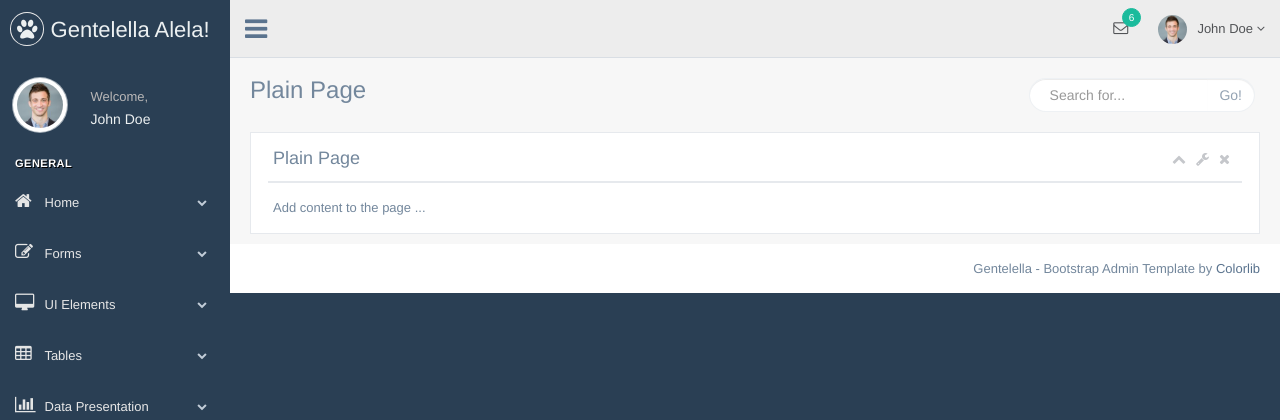
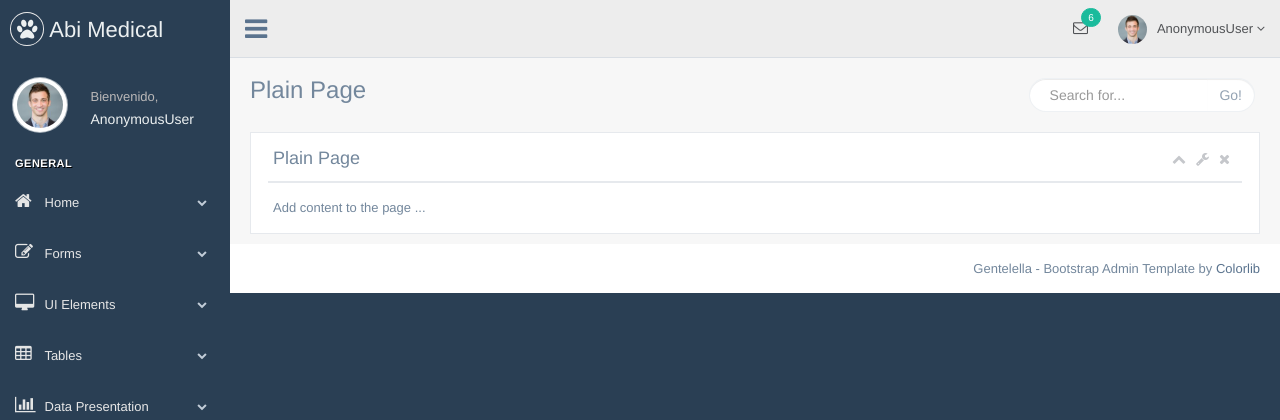
Before and after one commit to abi-medical/abi-back, a Django app: template templates/base.html in a window 1280 px wide. Shown: the top 420 px of the page. Run offline with Django 3.2, Linux system fonts and the light colour scheme; the template is opened without the code that fills it, so the values that code supplies are empty; some libraries are stand-ins or nearby versions.

Commit message:
Show usarnanme  in template

```diff
--- a/templates/base.html
+++ b/templates/base.html
@@ -10,7 +10,7 @@
     <meta http-equiv="X-UA-Compatible" content="IE=edge">
     <meta name="viewport" content="width=device-width, initial-scale=1">
 
-    <title>Gentelella Alela! | </title>
+    <title>Abi Medical | </title>
 
     <!-- Bootstrap -->
     <link href="{% static 'vendors/bootstrap/dist/css/bootstrap.min.css'%}" rel="stylesheet">
@@ -30,7 +30,7 @@
         <div class="col-md-3 left_col">
           <div class="left_col scroll-view">
             <div class="navbar nav_title" style="border: 0;">
-              <a href="index.html" class="site_title"><i class="fa fa-paw"></i> <span>Gentelella Alela!</span></a>
+              <a href="index.html" class="site_title"><i class="fa fa-paw"></i> <span>Abi Medical</span></a>
             </div>
 
             <div class="clearfix"></div>
@@ -41,8 +41,8 @@
                 <img src="{% static 'images/img.jpg' %}" alt="..." class="img-circle profile_img">
               </div>
               <div class="profile_info">
-                <span>Welcome,</span>
-                <h2>John Doe</h2>
+                <span>Bienvenido,</span>
+                <h2>{{ user }}</h2>
               </div>
               <div class="clearfix"></div>
             </div>
@@ -185,7 +185,7 @@
               <ul class="nav navbar-nav navbar-right">
                 <li class="">
                   <a href="javascript:;" class="user-profile dropdown-toggle" data-toggle="dropdown" aria-expanded="false">
-                    <img src="{%static 'images/img.jpg' %}" alt="">John Doe
+                    <img src="{%static 'images/img.jpg' %}" alt="">{{ user }}
                     <span class=" fa fa-angle-down"></span>
                   </a>
                   <ul class="dropdown-menu dropdown-usermenu pull-right">
```
